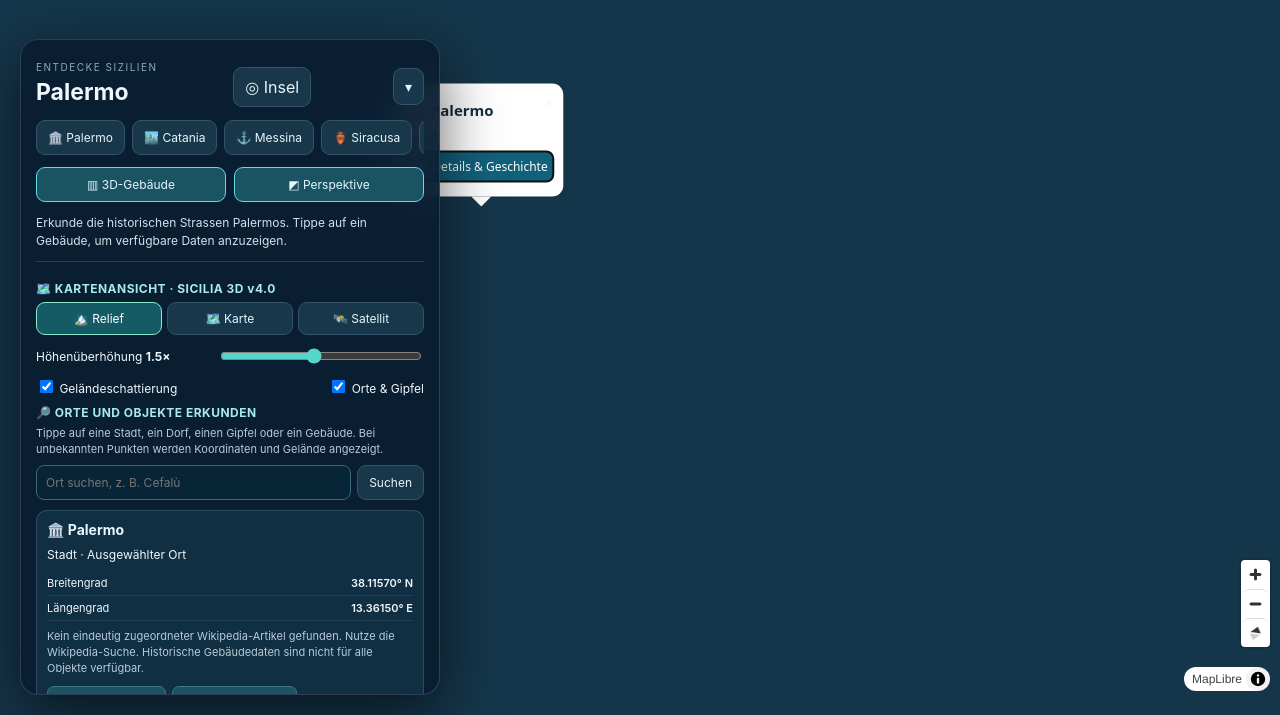
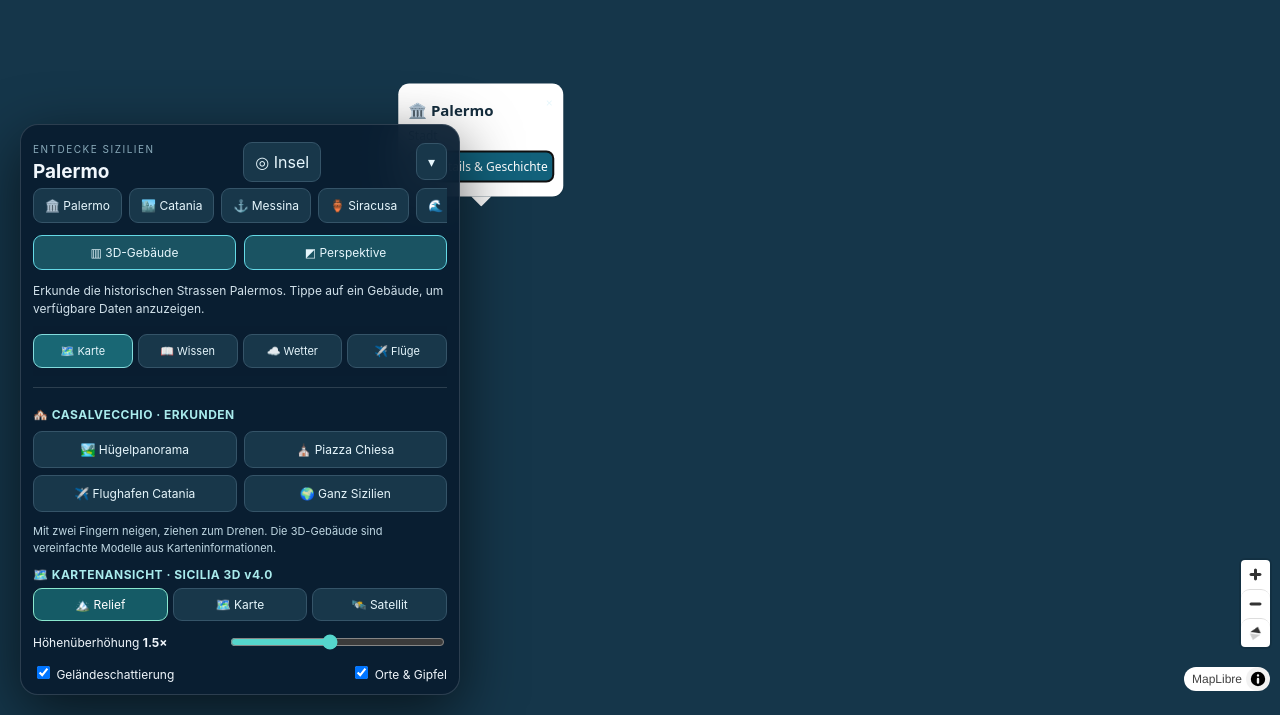
Before and after one commit to vnipo01-coder/Sicilia-3d, a plain HTML site: page index.html in a window 1280 px wide. Shown: the part 85-800 px from the top of the page. Drawn offline with nearby package versions, Linux system fonts and the light colour scheme; no server answers.

Commit message:
Activate SICILIA 3D v5 enhancements on GitHub Pages

```diff
--- a/index.html
+++ b/index.html
@@ -1,3 +1,3 @@
 <!doctype html>
 <html lang="de"><head><meta charset="utf-8"><meta name="viewport" content="width=device-width,initial-scale=1,viewport-fit=cover"><meta name="theme-color" content="#091a29"><title>SICILIA 3D | Digital Island Explorer</title><link rel="stylesheet" href="https://unpkg.com/maplibre-gl@5.6.2/dist/maplibre-gl.css"><link rel="stylesheet" href="./style.css"></head>
-<body><main class="app"><div id="map" role="application" aria-label="Interaktive Karte von Sizilien"></div><header class="brand"><strong>SICILIA <span>3D</span></strong><small>DIGITAL ISLAND EXPLORER</small></header><div class="status" id="status" role="status">Karte wird geladen …</div><section class="panel" aria-label="Kartensteuerung"><div class="panel-head"><div><small>ENTDECKE SIZILIEN</small><h1 id="placeTitle">Palermo</h1></div><button id="overview" aria-label="Ganz Sizilien anzeigen" title="Inselübersicht">◎ Insel</button></div><div class="places" id="places"></div><div class="toggles"><button id="buildings" class="active" aria-pressed="true">▥ 3D-Gebäude</button><button id="perspective" class="active" aria-pressed="true">◩ Perspektive</button></div><p id="details">Erkunde die historischen Strassen Palermos. Tippe auf ein Gebäude, um verfügbare Daten anzuzeigen.</p><div class="credits">© OpenStreetMap-Mitwirkende · OpenFreeMap · MapLibre<br>Gebäudehöhen können geschätzt sein. Keine Live-Daten.</div></section><div class="error" id="error" hidden><strong>Karte nicht verfügbar</strong><p>Die externen Kartendaten konnten nicht geladen werden. Prüfe deine Internetverbindung und öffne die App über eine HTTPS-Webadresse.</p><button id="retry">Erneut versuchen</button></div></main><script src="https://unpkg.com/maplibre-gl@5.6.2/dist/maplibre-gl.js"></script><script src="./app.js"></script></body></html>
+<body><main class="app"><div id="map" role="application" aria-label="Interaktive Karte von Sizilien"></div><header class="brand"><strong>SICILIA <span>3D</span></strong><small>DIGITAL ISLAND EXPLORER</small></header><div class="status" id="status" role="status">Karte wird geladen …</div><section class="panel" aria-label="Kartensteuerung"><div class="panel-head"><div><small>ENTDECKE SIZILIEN</small><h1 id="placeTitle">Palermo</h1></div><button id="overview" aria-label="Ganz Sizilien anzeigen" title="Inselübersicht">◎ Insel</button></div><div class="places" id="places"></div><div class="toggles"><button id="buildings" class="active" aria-pressed="true">▥ 3D-Gebäude</button><button id="perspective" class="active" aria-pressed="true">◩ Perspektive</button></div><p id="details">Erkunde die historischen Strassen Palermos. Tippe auf ein Gebäude, um verfügbare Daten anzuzeigen.</p><div class="credits">© OpenStreetMap-Mitwirkende · OpenFreeMap · MapLibre<br>Gebäudehöhen können geschätzt sein. Keine Live-Daten.</div></section><div class="error" id="error" hidden><strong>Karte nicht verfügbar</strong><p>Die externen Kartendaten konnten nicht geladen werden. Prüfe deine Internetverbindung und öffne die App über eine HTTPS-Webadresse.</p><button id="retry">Erneut versuchen</button></div></main><script src="https://unpkg.com/maplibre-gl@5.6.2/dist/maplibre-gl.js"></script><script src="./app.js?v=50"></script><script src="./v5.js?v=50"></script></body></html>
```
